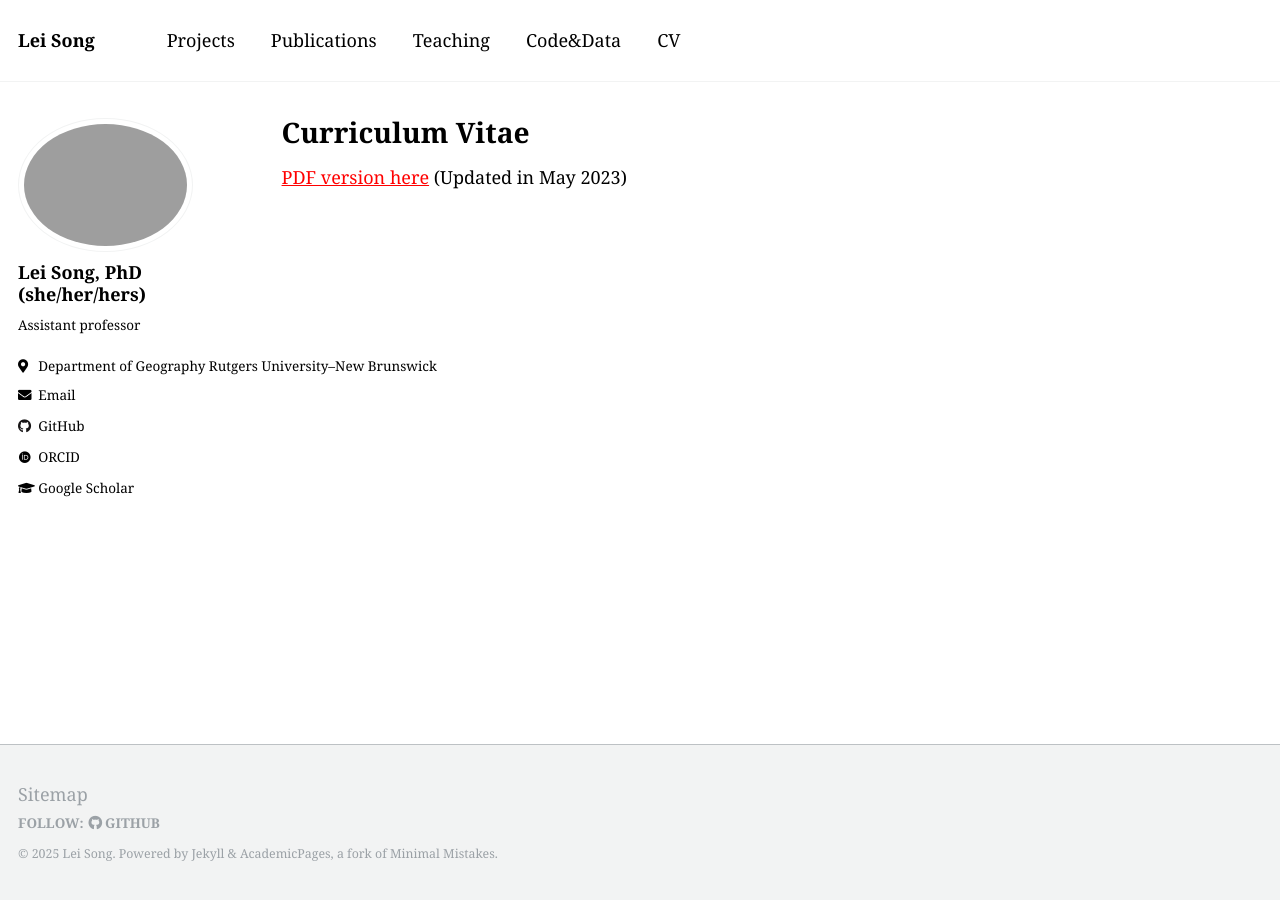
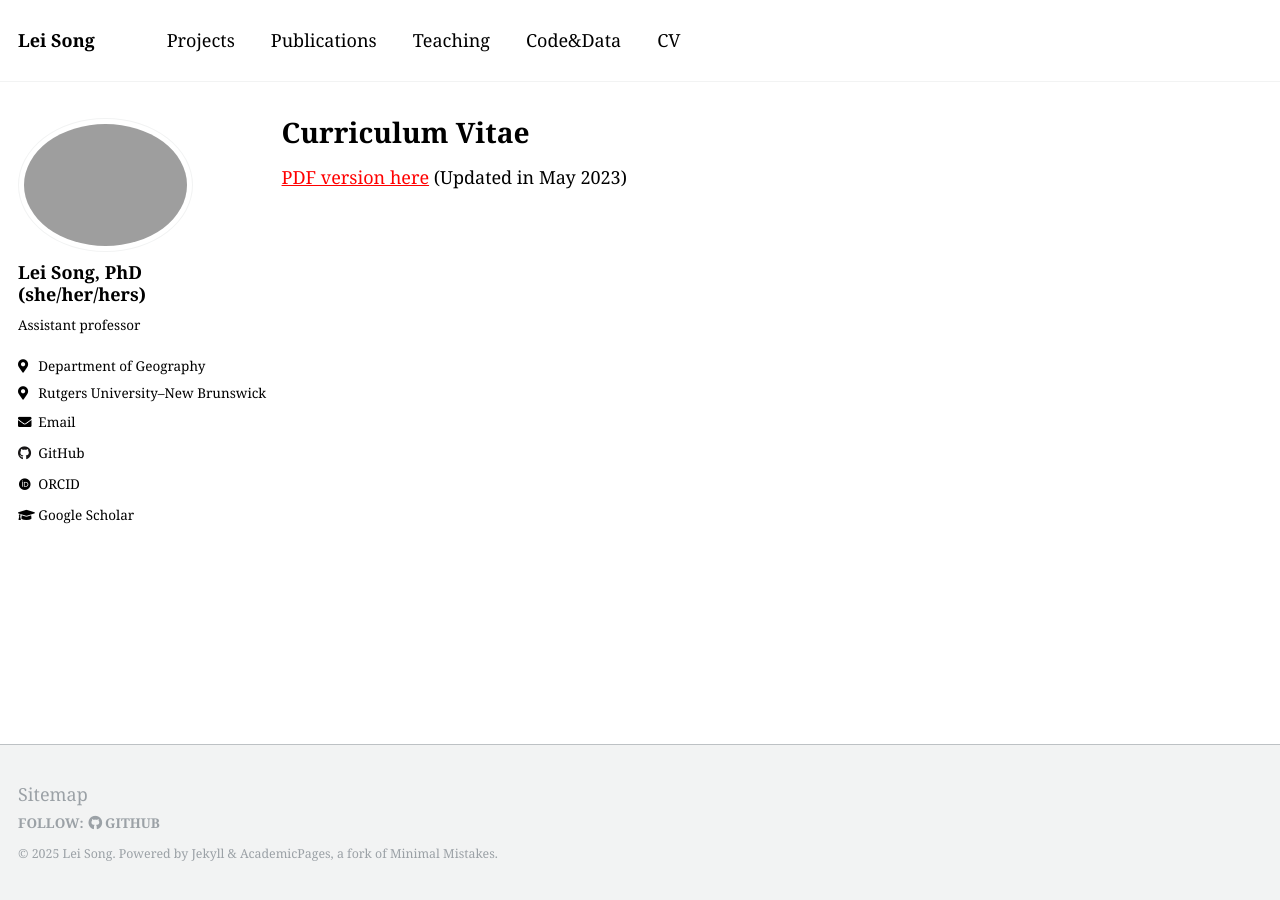
Before and after one commit to LLeiSong/website, a Jekyll site: the page built from _pages/cv.md, in a window 1280 px wide. Built offline with Jekyll 4.4.1, drawn with Linux system fonts in a browser that asks for light colours; some web fonts are replaced; part of the change alters nothing that is shown.

Commit message:
Try again

```diff
--- a/_config.yml
+++ b/_config.yml
@@ -84,8 +84,8 @@ author:
   name             : "Lei Song, PhD\n(she/her/hers)"
   avatar           : "profile.png"
   bio              : "Assistant professor"
-  location         :
-  employer         : "Department of Geography\nRutgers University–New Brunswick"
+  location         : "Department of Geography"
+  employer         : "Rutgers University–New Brunswick"
   pubmed           :
   googlescholar    : "https://scholar.google.com/citations?user=fInwdhQAAAAJ&hl=en"
   email            : "lei.song@rutgers.edu"
```
